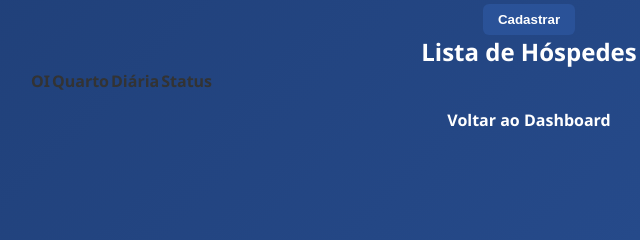
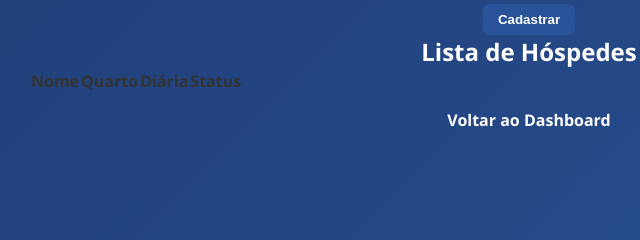
Before and after one commit to MikhaelPaz/sistema-hotel, a website: page public/cadastro.html in a window 1280 px wide. Shown: the part 328-568 px from the top of the page, 111-751 px from the left. Drawn offline with Linux system fonts and the light colour scheme; no server answers.

Commit message:
Update cadastro.html

```diff
--- a/public/cadastro.html
+++ b/public/cadastro.html
@@ -20,7 +20,7 @@
 <table>
     <thead>
         <tr>
-            <th>OI</th>
+            <th>Nome</th>
             <th>Quarto</th>
             <th>Diária</th>
             <th>Status</th>
```
